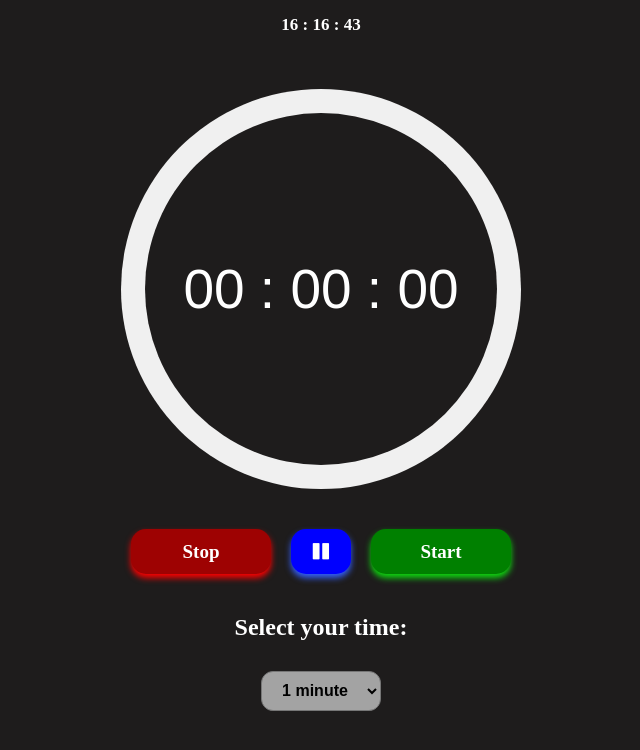
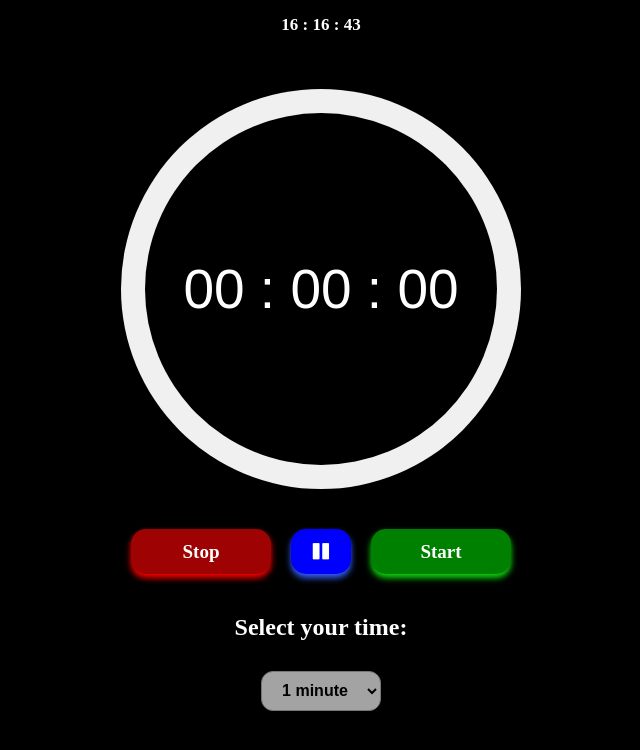
Before and after one commit to nikolamihailov/Timer-Stopwatch-app, a plain HTML site: page index.html in a window 1280 px wide. Shown: the whole page, without its empty margins (319-959 px from the left). Drawn offline with Linux system fonts and the light colour scheme.

Commit message:
changed background

```diff
--- a/styles.css
+++ b/styles.css
@@ -3,7 +3,7 @@ body {
     color: white;
     height: 100vh;
     text-align: center;
-    background-color: rgb(30, 28, 28);
+    background-color: rgb(0, 0, 0);
     padding: 0;
     margin: 0;
 }
@@ -25,7 +25,7 @@ body {
     position: absolute;
     height: 88%;
     width: 88%;
-    background-color: rgb(30, 28, 28);
+    background-color: rgb(0, 0, 0);
     border-radius: 50%;
 }
 
```
